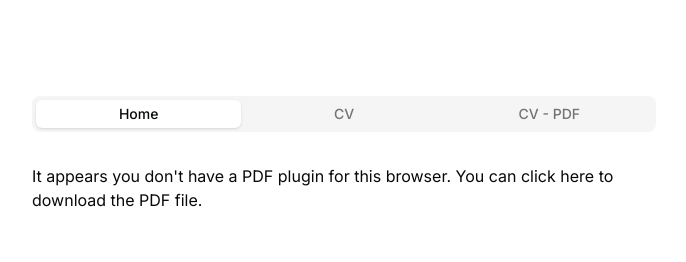
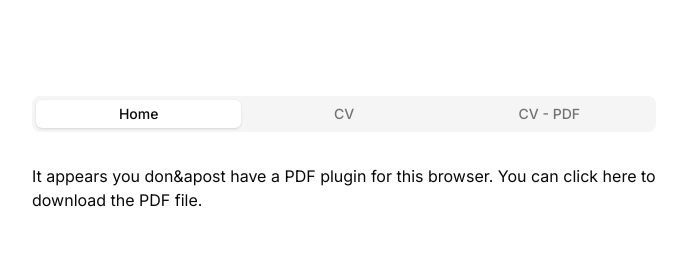
Before and after one commit to glenkitchen/kitchen-coder, a Next.js app: page /cv-pdf in a window 1280 px wide. Shown: the top 262 px of the page, without its empty margins (296-982 px from the left). Built offline with nearby package versions, Linux system fonts and the light colour scheme.

Commit message:
package.json

```diff
--- a/package.json
+++ b/package.json
@@ -24,15 +24,12 @@
     "clsx": "^2.1.1",
     "framer-motion": "^11.2.10",
     "gray-matter": "^4.0.3",
-    "html2canvas": "^1.4.1",
-    "jspdf": "^2.5.2",
     "lucide-react": "^0.453.0",
     "next": "15.0.1",
     "next-themes": "^0.3.0",
     "react": "19.0.0-rc-69d4b800-20241021",
     "react-dom": "19.0.0-rc-69d4b800-20241021",
     "react-markdown": "^9.0.1",
-    "react-to-pdf": "^1.0.1",
     "rehype-pretty-code": "^0.13.2",
     "rehype-stringify": "^10.0.0",
     "remark-parse": "^11.0.0",
--- a/src/components/pdf-viewer.tsx
+++ b/src/components/pdf-viewer.tsx
@@ -7,7 +7,7 @@ const PDFViewer: React.FC<PDFViewerProps> = ({ pdfUrl }) => {
     <div className="w-full h-screen">
       <object data={pdfUrl} type="application/pdf" width="100%" height="100%">
         <p>
-          It appears you don't have a PDF plugin for this browser. You can{" "}
+          It appears you don&apost have a PDF plugin for this browser. You can{" "}
           <a href={pdfUrl}>click here to download the PDF file.</a>
         </p>
       </object>
```
Also changed, not shown: 1 other file (tests, documents, lock files or other folders).
